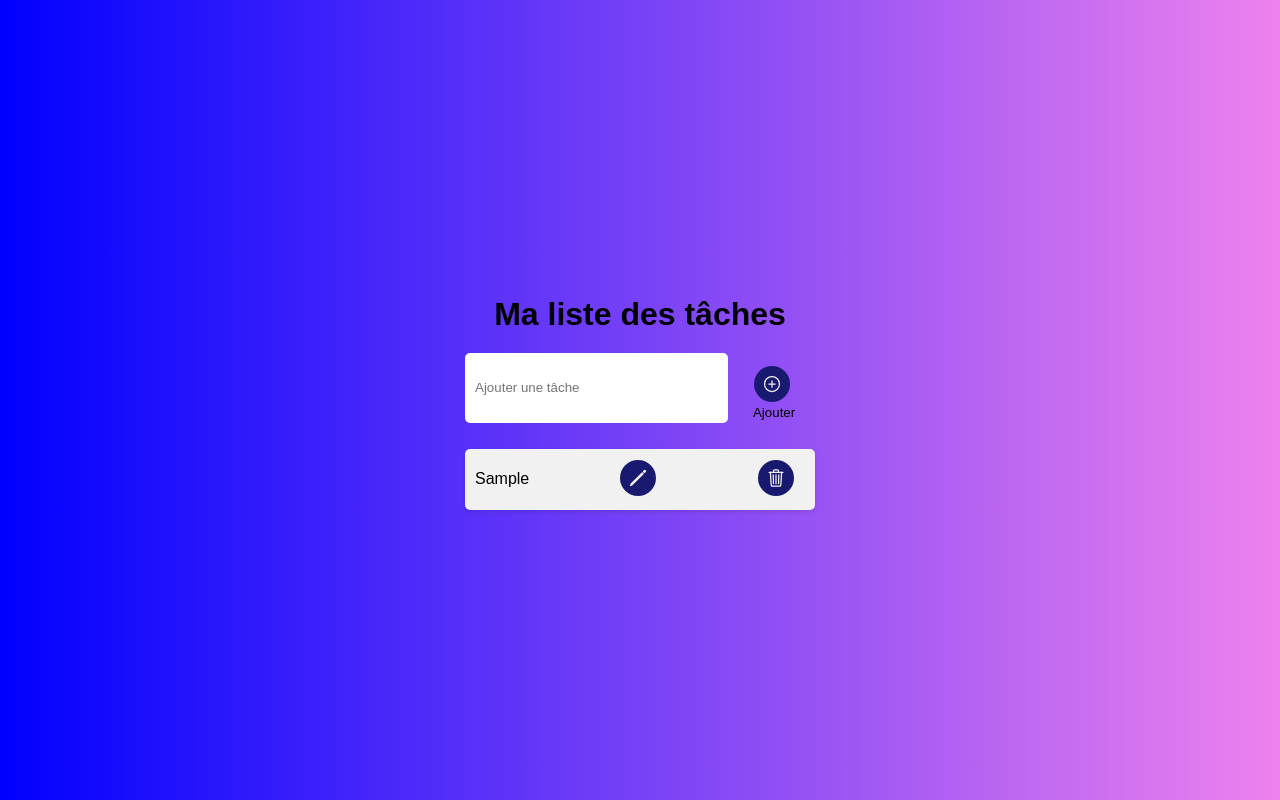
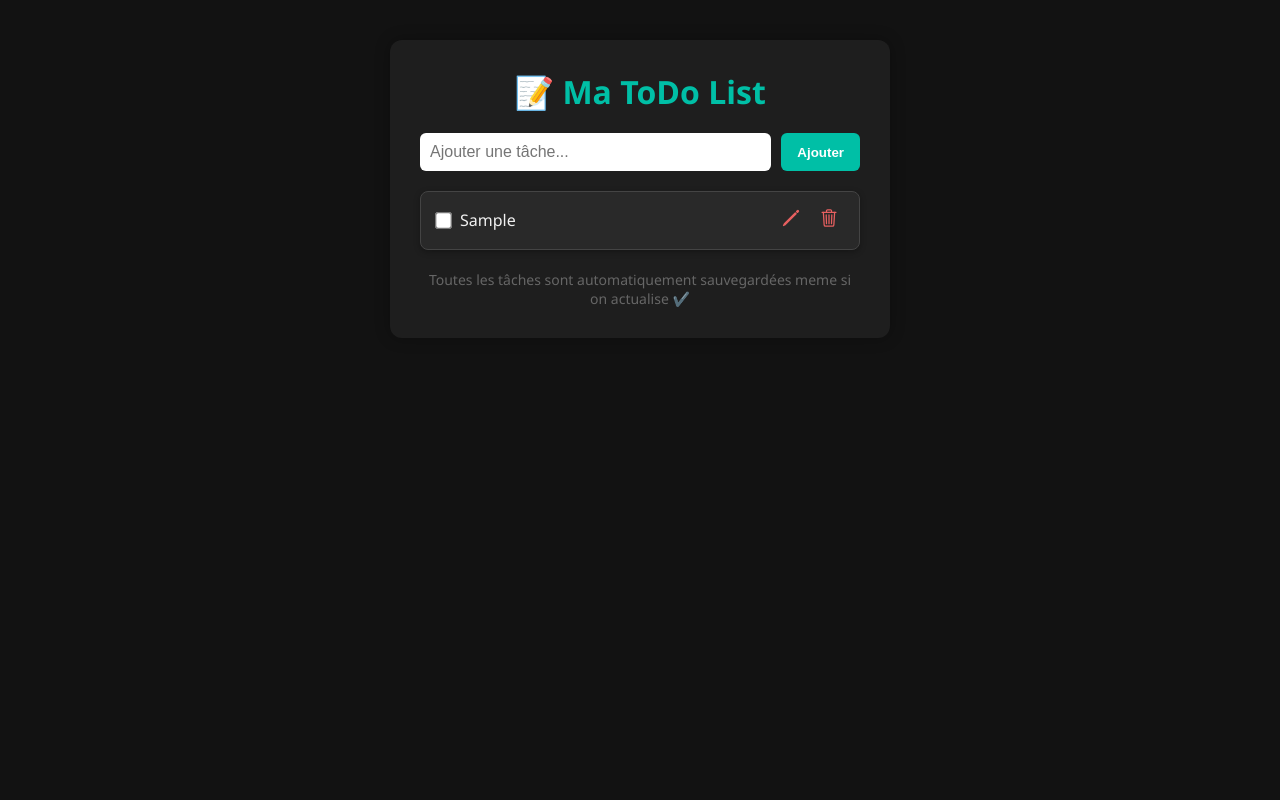
Before and after one commit to Tchapd/devoir, a plain HTML site: page index.html in a window 1280 px wide. Both pictures are taken after typing "Sample" into the empty fields and a click on the button "Ajouter". Drawn offline with nearby package versions, Linux system fonts and the light colour scheme.

Commit message:
Corrections des erreurs

```diff
--- a/index.html
+++ b/index.html
@@ -1,35 +1,32 @@
+
 <!DOCTYPE html>
-<html lang="en">
+<html lang="fr">
 <head>
-    <meta charset="UTF-8">
-    <meta name="viewport" content="width=device-width, initial-scale=1.0">
-
-    <title>Ma liste des tâches</title>   <link rel="stylesheet" type="text/css" href="style.css">
-
+  <meta charset="UTF-8" />
+  <meta name="viewport" content="width=device-width, initial-scale=1.0" />
+  <title>Ma ToDo List</title>
+  <link rel="stylesheet" href="style.css" />
+  <link rel="stylesheet" href="https://unpkg.com/ionicons@7.1.0/dist/css/ionicons.min.css" />
 </head>
 <body>
 
-<h1>Ma liste des tâches</h1>
+  <div class="container">
+    <h1>📝 Ma ToDo List</h1>
 
-<div class="container">
-  <div class="champ">
-
- <input type="text" id="taskinput" placeholder="Ajouter une tâche">
- <button onclick="addTask()">
-            <ion-icon name="add-circle-outline"></ion-icon> Ajouter
-
-        </button>
+    <div class="input-section">
+      <input type="text" id="taskinput" placeholder="Ajouter une tâche..." />
+      <button onclick="addTask()">Ajouter</button>
     </div>
 
     <ul id="tasklist"></ul>
-</div>
 
+    <div class="footer">
+      <p>Toutes les tâches sont automatiquement sauvegardées  meme si on actualise  ✔️</p>
+    </div>
+  </div>
 
-
-<script type="module" src="https://unpkg.com/ionicons@7.1.0/dist/ionicons/ionicons.esm.js"></script>
-<script nomodule src="https://unpkg.com/ionicons@7.1.0/dist/ionicons/ionicons.js"></script>
-
-<script src="script.js"></script>
-
+  <script src="script.js"></script>
+  <script type="module" src="https://unpkg.com/ionicons@7.1.0/dist/ionicons/ionicons.esm.js"></script>
+  <script nomodule src="https://unpkg.com/ionicons@7.1.0/dist/ionicons/ionicons.js"></script>
 </body>
 </html>
--- a/script.js
+++ b/script.js
@@ -1,66 +1,88 @@
- let tasklist = document.getElementById('tasklist');
 
+const tasklist = document.getElementById("tasklist");
+const taskInput = document.getElementById("taskinput");
+let inputTimer;
+
+// Charger les tâches depuis localStorage au chargement de la page
+window.onload = () => {
+  const storedTasks = JSON.parse(localStorage.getItem("tasks")) || [];
+  storedTasks.forEach(task => renderTask(task.text, task.completed));
+};
+
+// Ajouter une tâche
 function addTask() {
+  const taskText = taskInput.value.trim();
+  if (taskText === "") return;
 
-
-
-    let taskinput = document.getElementById('taskinput');
-
-    let taskText = taskinput.value;
-    if (taskText === "") {
-        return;
+  renderTask(taskText, false);
+  saveTasksToLocalStorage();
+  taskInput.value = "";
 }
 
-    let li = document.createElement('li');
-    li.textContent = taskText;
+// Afficher une tâche
+function renderTask(text, completed) {
+  const li = document.createElement("li");
 
-    let editButton = document.createElement('button');
-    editButton.innerHTML = '<ion-icon name="pencil-outline"></ion-icon>';
-    editButton.onclick = function() {
-        editTask(li);
+  const checkbox = document.createElement("input");
+  checkbox.type = "checkbox";
+  checkbox.checked = completed;
+  checkbox.onchange = () => {
+    taskSpan.classList.toggle("completed", checkbox.checked);
+    saveTasksToLocalStorage();
   };
 
-    let deleteButton = document.createElement('button');
-    deleteButton.innerHTML = '<ion-icon name="trash-outline"></ion-icon>';
-    deleteButton.onclick = function() {
-        deleteTask(li);
+  const taskSpan = document.createElement("span");
+  taskSpan.textContent = text;
+  if (completed) {
+    taskSpan.classList.add("completed");
+  }
+
+  const editBtn = document.createElement("button");
+  editBtn.innerHTML = '<ion-icon name="pencil-outline"></ion-icon>';
+  editBtn.onclick = () => {
+    const newText = prompt("Modifier la tâche :", taskSpan.textContent);
+    if (newText && newText.trim() !== "") {
+      taskSpan.textContent = newText.trim();
+      saveTasksToLocalStorage();
+    }
   };
 
-    li.appendChild(editButton);
-    li.appendChild(deleteButton);
+  const deleteBtn = document.createElement("button");
+  deleteBtn.innerHTML = '<ion-icon name="trash-outline"></ion-icon>';
+  deleteBtn.onclick = () => {
+    li.remove();
+    saveTasksToLocalStorage();
+  };
+
+  li.appendChild(checkbox);
+  li.appendChild(taskSpan);
+  li.appendChild(editBtn);
+  li.appendChild(deleteBtn);
 
   tasklist.appendChild(li);
-    taskinput.value = "";
 }
 
-function editTask(task) {
-    let taskTextElement = task.firstChild;
-    let taskText = taskTextElement.textContent;
-
-    let newTaskText = prompt("Modifier la tâche :", taskText);
-
-    if (newTaskText === null || newTaskText === "") {
-        return;
+// Sauvegarder les tâches dans localStorage
+function saveTasksToLocalStorage() {
+  const tasks = [];
+  tasklist.querySelectorAll("li").forEach(li => {
+    const text = li.querySelector("span").textContent;
+    const completed = li.querySelector("input[type='checkbox']").checked;
+    tasks.push({ text, completed });
+  });
+  localStorage.setItem("tasks", JSON.stringify(tasks));
 }
 
-    taskTextElement.textContent = newTaskText;
-}
-
-function deleteTask(task) {
-    tasklist.removeChild(task);
-}
-
-
-
-let inputTimer;
-
-const taskInput = document.getElementById("taskinput");
-
+// Timer d'inactivité
 taskInput.addEventListener("input", () => {
   clearTimeout(inputTimer);
-
   inputTimer = setTimeout(() => {
     taskInput.value = "";
-        alert("Le texte a été supprimé après 10 secondes inactivite de votre  travail.");
+    alert("Le texte a été supprimé après 10 secondes d'inactivité.");
   }, 10000);
 });
+
+// Permet d'ajouter avec la touche Entrée
+taskInput.addEventListener("keypress", (e) => {
+  if (e.key === "Enter") addTask();
+});
--- a/style.css
+++ b/style.css
@@ -1,82 +1,125 @@
+
+* {
+  box-sizing: border-box;
+  margin: 0;
+  padding: 0;
+}
 
 body {
+  font-family: 'Segoe UI', sans-serif;
+  background-color: #121212;
+  color: #f0f0f0;
   display: flex;
   justify-content: center;
-    align-items: center;
-    flex-direction: column;
-    height: 100vh;
-    margin: 0;
-    font-family: Arial, Helvetica, sans-serif;
-    background: linear-gradient(to right, blue, violet);
+  align-items: flex-start;
+  min-height: 100vh;
+  padding: 40px 20px;
 }
 
 .container {
-    width: 350px;
-    max-width: 100vw;
-    margin: 0 auto;
-}
-
-.champ {
-    display: flex;
-    justify-content: center;
-    align-items: center;
-    margin: 0 auto;
+  background-color: #1e1e1e;
+  padding: 30px;
+  border-radius: 12px;
+  width: 100%;
+  max-width: 500px;
+  box-shadow: 0 0 15px rgba(0, 0, 0, 0.3);
 }
 
 h1 {
+  text-align: center;
+  margin-bottom: 20px;
+  color: #00bfa6;
+}
+
+.input-section {
+  display: flex;
+  gap: 10px;
   margin-bottom: 20px;
 }
 
-input[type="text"] {
-    width: 300px;
+.input-section input {
+  flex: 1;
   padding: 10px;
+  font-size: 16px;
   border: none;
-    border-radius: 5px;
-    margin-bottom: 10px;
-    height: 50px;
+  border-radius: 6px;
 }
 
-button {
-    background: transparent;
+.input-section button {
+  padding: 10px 16px;
   border: none;
+  background-color: #00bfa6;
+  color: white;
+  border-radius: 6px;
   cursor: pointer;
-    margin-left: 5px;
+  font-weight: bold;
+  transition: background-color 0.2s;
+}
+
+.input-section button:hover {
+  background-color: #009e8c;
 }
 
 ul {
-    width: 100%;
   list-style: none;
-    padding: 0px;
 }
 
-ul li {
+li {
   display: flex;
+  align-items: center;
   justify-content: space-between;
-    align-items: center;
-    background: #f1f1f1;
-    padding: 10px;
-    border-radius: 5px;
-    margin-bottom: 10px;
-    box-shadow: 0 2px 4px rgba(0,0,0,0.1);
+  background-color: #292929;
+  border: 1px solid #444;
+  border-radius: 8px;
+  padding: 12px 16px;
+  margin-bottom: 12px;
+  gap: 10px;
+  box-shadow: 0 2px 6px rgba(0, 0, 0, 0.3);
+  transition: background-color 0.3s ease;
 }
 
-ion-icon {
-    font-size: 20px;
-    margin-right: 5px;
-    background: midnightblue;
-    color: #f1f1f1;
-    padding: 0.5rem;
-    border-radius: 50%;
+li:hover {
+  background-color: #1b6851;
 }
 
-.delete {
-    background: crimson;
-    color: #fff;
-    border-radius: 50%;
+li input[type="checkbox"] {
+  transform: scale(1.3);
+  cursor: pointer;
 }
 
-.modify {
-    background: yellow;
-    color: black;
-    border-radius: 50%;
+li span {
+  flex: 1;
+  font-size: 16px;
+  line-height: 1.4;
+  word-break: break-word;
 }
+
+li .completed {
+  text-decoration: line-through;
+  color: rgb(17, 224, 45);
+}
+
+li button {
+  background: none;
+  border: none;
+  color: #e76060;
+  cursor: pointer;
+  font-size: 20px;
+  padding: 4px;
+  transition: color 0.2s ease;
+}
+
+li button:hover {
+  color: rgb(21, 134, 179);
+}
+
+.footer {
+  text-align: center;
+  margin-top: 20px;
+  font-size: 14px;
+  color: #666;
+}
+.footer a {
+  color: #00bfa6;
+  text-decoration: none;
+}
```
Lines whose indentation alone changed are shown as unchanged.
